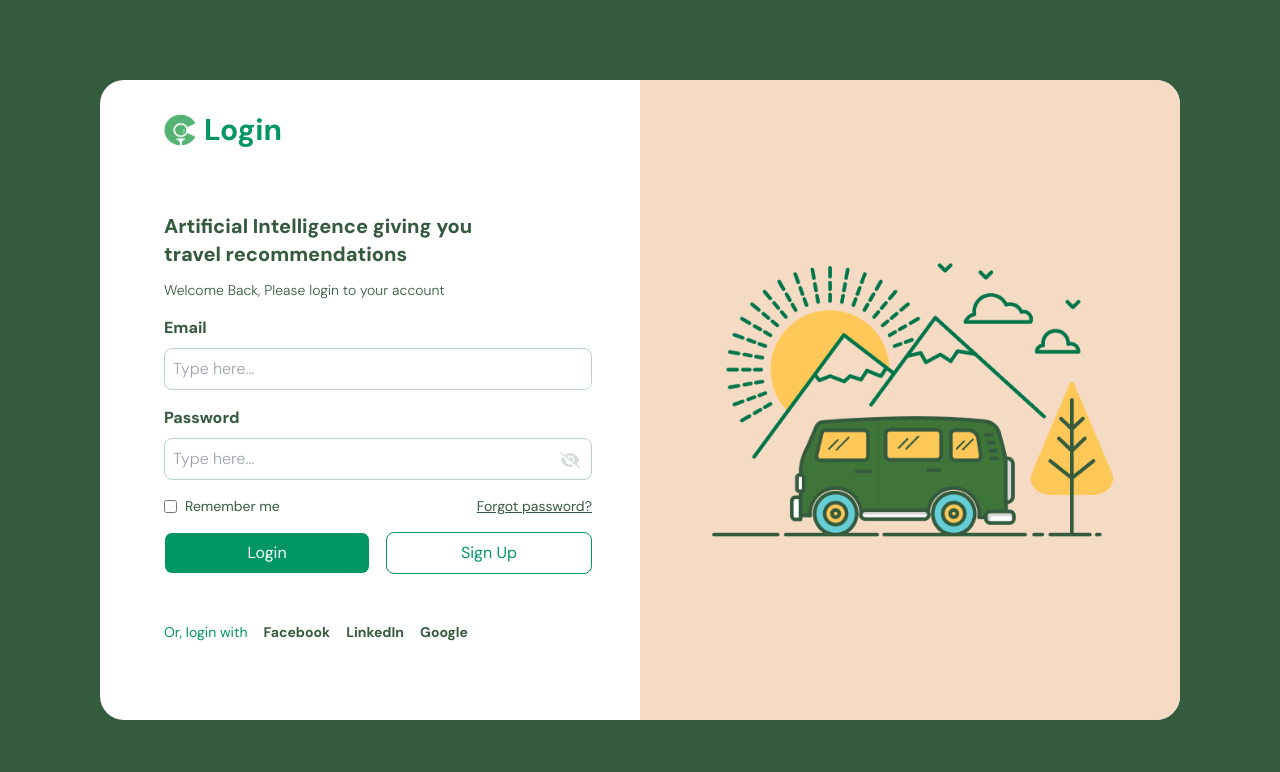
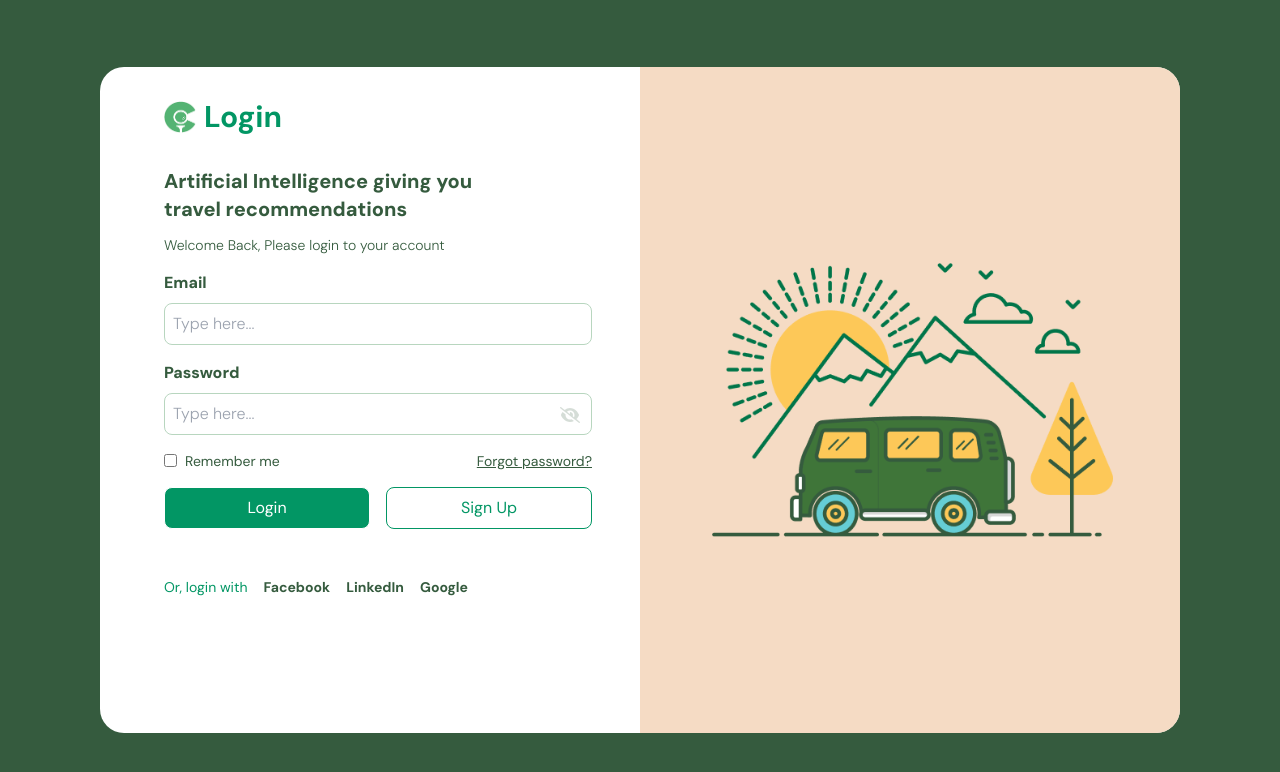
Before and after one commit to billzayy/golflick-backend, a React (Vite) app in the folder 4. Implement/client/: page /login in a window 1280 px wide. Shown: the top 772 px of the page. Built offline with nearby package versions, Linux system fonts and the light colour scheme.

Commit message:
modify: Do something for authorization

```diff
--- a/4. Implement/client/src/components/Authorization/Login.tsx
+++ b/4. Implement/client/src/components/Authorization/Login.tsx
@@ -30,7 +30,7 @@ const LoginComponent: React.FC<Input> = ({navigate, setIsActive}) => {
 
     return (
         <div className="content w-1/2 p-8 pl-16 pr-12">
-            <div className="flex logo pb-16 items-center">
+            <div className="flex logo pb-8 items-center">
                 <img src={Logo} alt="logo" className="size-8"/>
                 <p className="text-green ml-2 text-3xl font-bold">Login</p>
             </div>
--- a/4. Implement/client/src/components/Authorization/SignUp.tsx
+++ b/4. Implement/client/src/components/Authorization/SignUp.tsx
@@ -20,7 +20,7 @@ const SignUp: React.FC<input> = ({navigator, setIsActive}) => {
     const [showPassword, setShowPassword] = useState(false)
     return (
         <div className="signUp w-1/2 p-8">
-            <div className="logo flex items-center mb-8">
+            <div className="logo flex items-center mb-6">
                 <img src={Logo} alt="logo" className="size-8"/>
                 <p className="text-green ml-2 text-3xl font-bold">Sign Up</p>
             </div>
@@ -72,7 +72,7 @@ const SignUp: React.FC<input> = ({navigator, setIsActive}) => {
                     </button>
                 </div>
             </div>
-            <button onClick={() => {handleSignUp(firstName, lastName, email, password, navigator)}} className="w-full mt-5 mb-3 border border-white rounded-lg text-white bg-green p-2 hover:cursor-pointer hover:opacity-60 hover:border-green">Sign Up</button>
+            <button onClick={() => {handleSignUp(firstName, lastName, email, password, navigator)}} className="w-full mt-4 mb-3 border border-white rounded-lg text-white bg-green p-2 hover:cursor-pointer hover:opacity-60 hover:border-green">Sign Up</button>
             <div className="already flex mt-1 justify-center">
                 <p className="mr-2">Already have account?</p>
                 <p onClick={() => { setIsActive(false)} } className="text-blue-500 hover:cursor-pointer">LogIn</p>
--- a/4. Implement/client/src/pages/LogInPage.tsx
+++ b/4. Implement/client/src/pages/LogInPage.tsx
@@ -11,7 +11,7 @@ const LogIn: React.FC<{}> = ({ }) => { // Create a state to store the input valu
     return (
         <div>
             <div className="login flex justify-center items-center h-screen bg-login z-20">
-                <div className="flex login w-login h-4/5 bg-white relative rounded-3xl">
+                <div className="flex login w-login h-5/6 bg-white relative rounded-3xl">
                     <LoginComponent navigate={navigateFunc} setIsActive={setIsActiveFunc}/>
                     <div className={`img transition-all duration-400 ease-in-out ${isActive ? 'left-0 rounded-s-3xl':'left-1/2 rounded-e-3xl'} w-1/2 h-full bg-imgLogin flex justify-center items-center absolute z-30`}>
                         <img src={Icon} alt="img" className="w-9/12"/>
```
